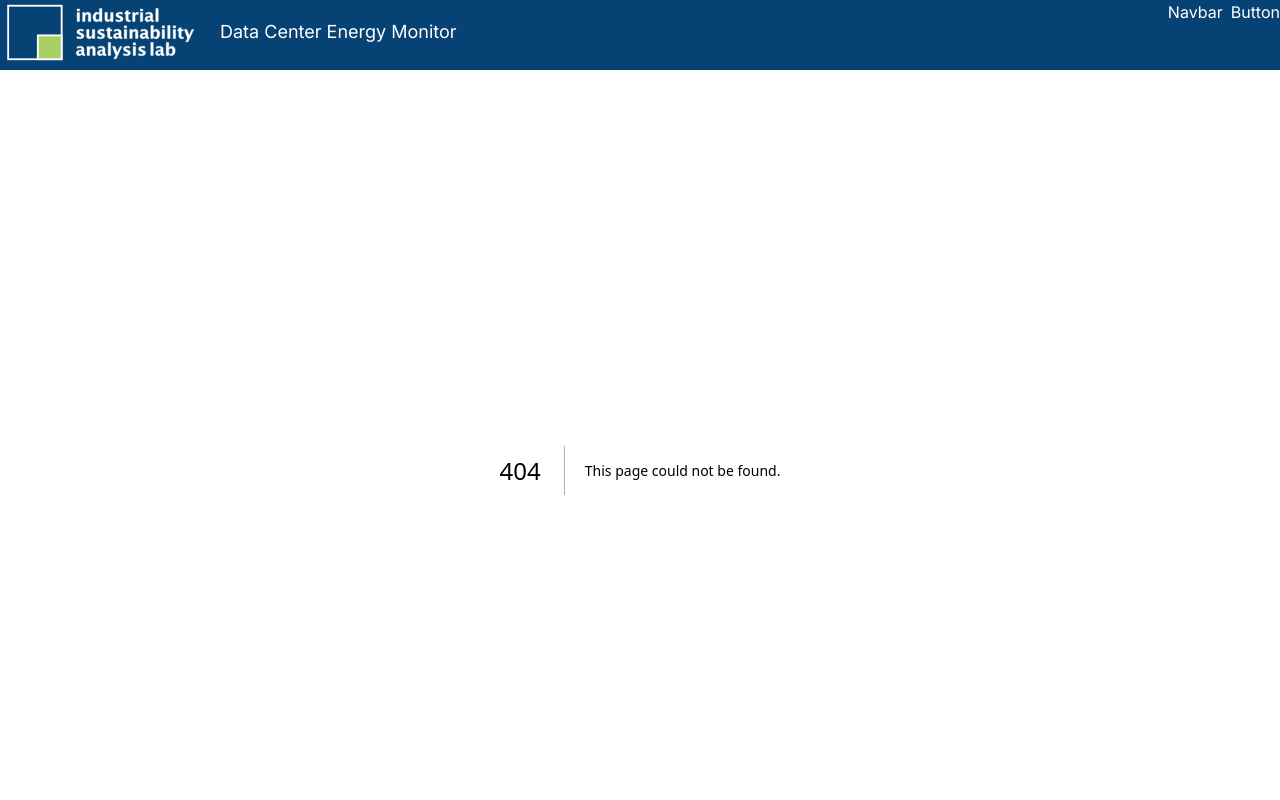
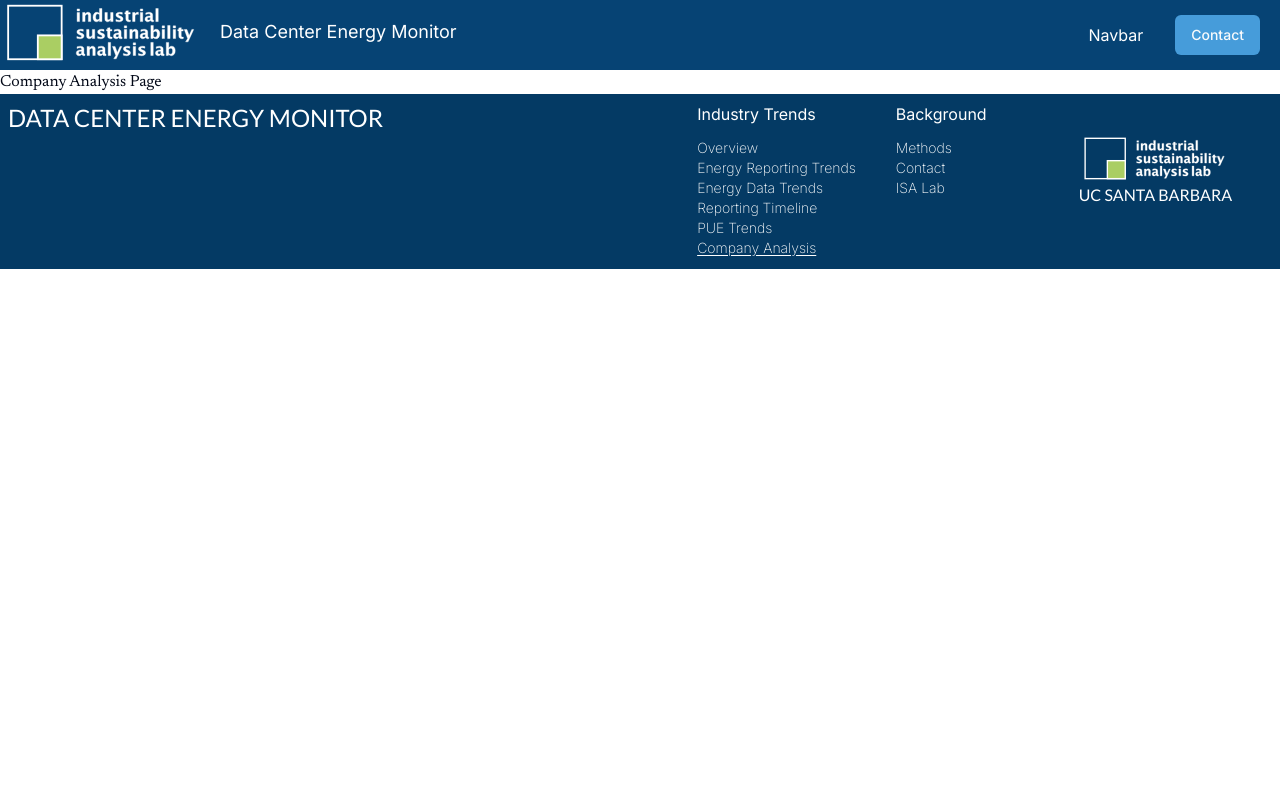
Before and after one commit to isaiahgarcia/data-center-energy-monitor, a Next.js app: page /explore/company-analysis in a window 1280 px wide. Before the commit this address had no page. Shown: the top 800 px of the page. Built offline with nearby package versions, Linux system fonts and the light colour scheme.

Commit message:
ig - created all intended pages for app and updated nav styling

```diff
--- /dev/null
+++ b/app/explore/company-analysis/page.tsx
@@ -0,0 +1,9 @@
+const CompanyAnalysisPage = () => {
+    return (
+        <div>
+            Company Analysis Page
+        </div>
+    );
+};
+
+export default CompanyAnalysisPage;
--- /dev/null
+++ b/app/explore/energy-data-trends/page.tsx
@@ -0,0 +1,9 @@
+const EnergyDataTrendsPage = () => {
+    return (
+        <div>
+            Energy Data Trends Page
+        </div>
+    );
+};
+
+export default EnergyDataTrendsPage;
--- /dev/null
+++ b/app/explore/page.tsx
@@ -0,0 +1,9 @@
+const ExplorePage = () => {
+    return (
+        <div>
+            Explore Page
+        </div>
+    );
+};
+
+export default ExplorePage;
--- /dev/null
+++ b/app/explore/pue-trends/page.tsx
@@ -0,0 +1,9 @@
+const PUETrendsPage = () => {
+    return (
+        <div>
+            PUE Trends Page
+        </div>
+    );
+};
+
+export default PUETrendsPage;
--- /dev/null
+++ b/app/explore/reporting-timeline/page.tsx
@@ -0,0 +1,9 @@
+const ReportingTimelinePage = () => {
+    return (
+        <div>
+            Reporting Timeline Page
+        </div>
+    );
+};
+
+export default ReportingTimelinePage;
--- /dev/null
+++ b/app/explore/reporting-transparency/page.tsx
@@ -0,0 +1,9 @@
+const ReportingTransparencyPage = () => {
+    return (
+        <div>
+            Reporting Transparency Page
+        </div>
+    );
+};
+
+export default ReportingTransparencyPage;
--- /dev/null
+++ b/app/methods/page.tsx
@@ -0,0 +1,9 @@
+const MethodsPage = () => {
+    return (
+        <div>
+            Methods Page
+        </div>
+    );
+};
+
+export default MethodsPage;
--- a/app/page.tsx
+++ b/app/page.tsx
@@ -1,6 +1,10 @@
-import Image from "next/image";
+"use client";
+import { Button } from "@/components/ui/button";
+import { useRouter } from "next/navigation";
 
 export default function Home() {
+  const router = useRouter();
+
   return (
     <div className="w-full h-full bg-white">
       <div className="bg-[url('/images/background-image.jpeg')] h-[500px] bg-no-repeat bg-center bg-cover flex items-center justify-center">
@@ -8,11 +12,12 @@ export default function Home() {
           <p className="text-6xl text-white text-balance text-center">
             Increasing transparency on data center energy usage
           </p>
-          <button className="w-[200px] bg-white rounded-md text-black p-3">
-            <p className="text-sm">
-              Explore Industry Trends
-            </p>
-          </button>
+          <Button
+            className="w-[200px] hover:bg-white bg-white rounded-md text-black p-3"
+            onClick={() => router.push("/explore")}
+          >
+            Explore Industry Trends
+          </Button>
         </div>
       </div>
       <div className="flex items-center justify-center text-black">
--- a/components/Footer.tsx
+++ b/components/Footer.tsx
@@ -12,31 +12,48 @@ const lato = Lato({
 });
 
 const ACTIVE_ROUTE = "underline underline-offset-2";
-const INACTIVE_ROUTE = "";
+const INACTIVE_ROUTE = "hover:underline hover:underline-offset-2";
 
 const Footer = () => {
     const pathname = usePathname();
 
     return (
-        <div className="bg-footer text-white h-[150px]">
+        <div className="bg-footer text-white h-[175px]">
             <div className="flex flex-row">
                 <div className="basis-5/6 flex flex-row items-start justify-between pt-2 pl-2 pb-2 pr-20">
-                    <h1 className={`${lato.className} text-2xl`}>DATA CENTER ENERGY MONITOR</h1>
+                    <Link href="/">
+                        <h1 className={`${lato.className} text-2xl`}>DATA CENTER ENERGY MONITOR</h1>
+                    </Link>
                     <div className={`${inter.className} flex flex-row space-x-10`}>
                         <div className="flex flex-col space-y-3">
                             <h1>Industry Trends</h1>
                             <div className="font-extralight text-sm">
-                                <p>Energy Reporting Trends</p>
-                                <p>Energy Data Trends</p>
-                                <p>Reporting Timeline</p>
-                                <p>PUE Trends</p>
-                                <p>Company Analysis</p>
+                                <Link href="/explore">
+                                    <p className={pathname === "/explore" ? ACTIVE_ROUTE : INACTIVE_ROUTE}>Overview</p>
+                                </Link>
+                                <Link href="/explore/reporting-transparency">
+                                    <p className={pathname === "/explore/reporting-transparency" ? ACTIVE_ROUTE : INACTIVE_ROUTE}>Energy Reporting Trends</p>
+                                </Link>
+                                <Link href="/explore/energy-data-trends">
+                                    <p className={pathname === "/explore/energy-data-trends" ? ACTIVE_ROUTE : INACTIVE_ROUTE}>Energy Data Trends</p>
+                                </Link>
+                                <Link href="/explore/reporting-timeline">
+                                    <p className={pathname === "/explore/reporting-timeline" ? ACTIVE_ROUTE : INACTIVE_ROUTE}>Reporting Timeline</p>
+                                </Link>
+                                <Link href="/explore/pue-trends">
+                                    <p className={pathname === "/explore/pue-trends" ? ACTIVE_ROUTE : INACTIVE_ROUTE}>PUE Trends</p>
+                                </Link>
+                                <Link href="/explore/company-analysis">
+                                    <p className={pathname === "/explore/company-analysis" ? ACTIVE_ROUTE : INACTIVE_ROUTE}>Company Analysis</p>
+                                </Link>
                             </div>
                         </div>
                         <div className="flex flex-col space-y-3">
                             <h1>Background</h1>
                             <div className="font-extralight text-sm">
-                                <p>Methods</p>
+                                <Link href="/methods">
+                                    <p className={pathname === "/methods" ? ACTIVE_ROUTE : INACTIVE_ROUTE}>Methods</p>
+                                </Link>
                                 <Link href="/contact">
                                     <p className={pathname === "/contact" ? ACTIVE_ROUTE : INACTIVE_ROUTE}>Contact</p>
                                 </Link>
--- a/components/Header.tsx
+++ b/components/Header.tsx
@@ -2,10 +2,14 @@
 
 import { Inter } from "next/font/google";
 import Image from "next/image";
+import { Button } from "./ui/button";
+import { useRouter } from "next/navigation";
 
 const inter = Inter({ subsets: ["latin"] });
 
 const Header = () => {
+    const router = useRouter();
+
     return (
         <div className={`${inter.className} bg-header text-white h-[70px]`}>
             <div className="flex flex-row justify-between">
@@ -20,9 +24,14 @@ const Header = () => {
                         Data Center Energy Monitor
                     </h1>
                 </div>
-                <div className="flex flex-row space-x-2">
+                <div className="flex flex-row space-x-8 items-center pt-1.5 pr-5">
                     <p>Navbar</p>
-                    <p>Button</p>
+                    <Button
+                        variant={"contact"}
+                        onClick={() => router.push("/contact")}
+                    >
+                        Contact
+                    </Button>
                 </div>
             </div>
         </div>
```
